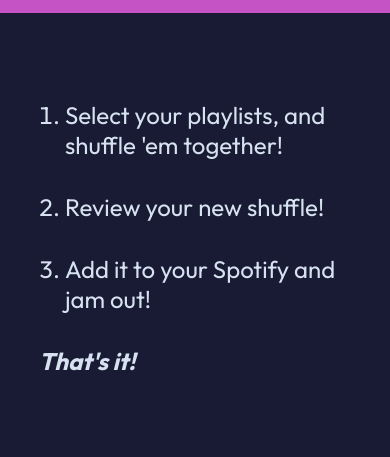
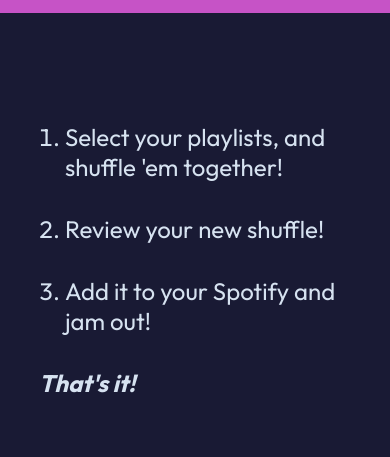
Before and after one commit to nicholasboyce/shufflify, a website built with Vite: page index.html in a window 390 px wide. Shown: the part 268-725 px from the top of the page. Built offline with nearby package versions, Linux system fonts and the light colour scheme.

Commit message:
Added responsive padding to home page.

```diff
--- a/style.css
+++ b/style.css
@@ -103,6 +103,7 @@ main {
   padding-inline-start: min(10vw, 10rem);
   margin: auto 0;
   gap: 1rem;
+  padding-block-start: clamp(0.5rem, 3.568rem + -3.409vw, 2.75rem);
 }
 
 .steps {
```
